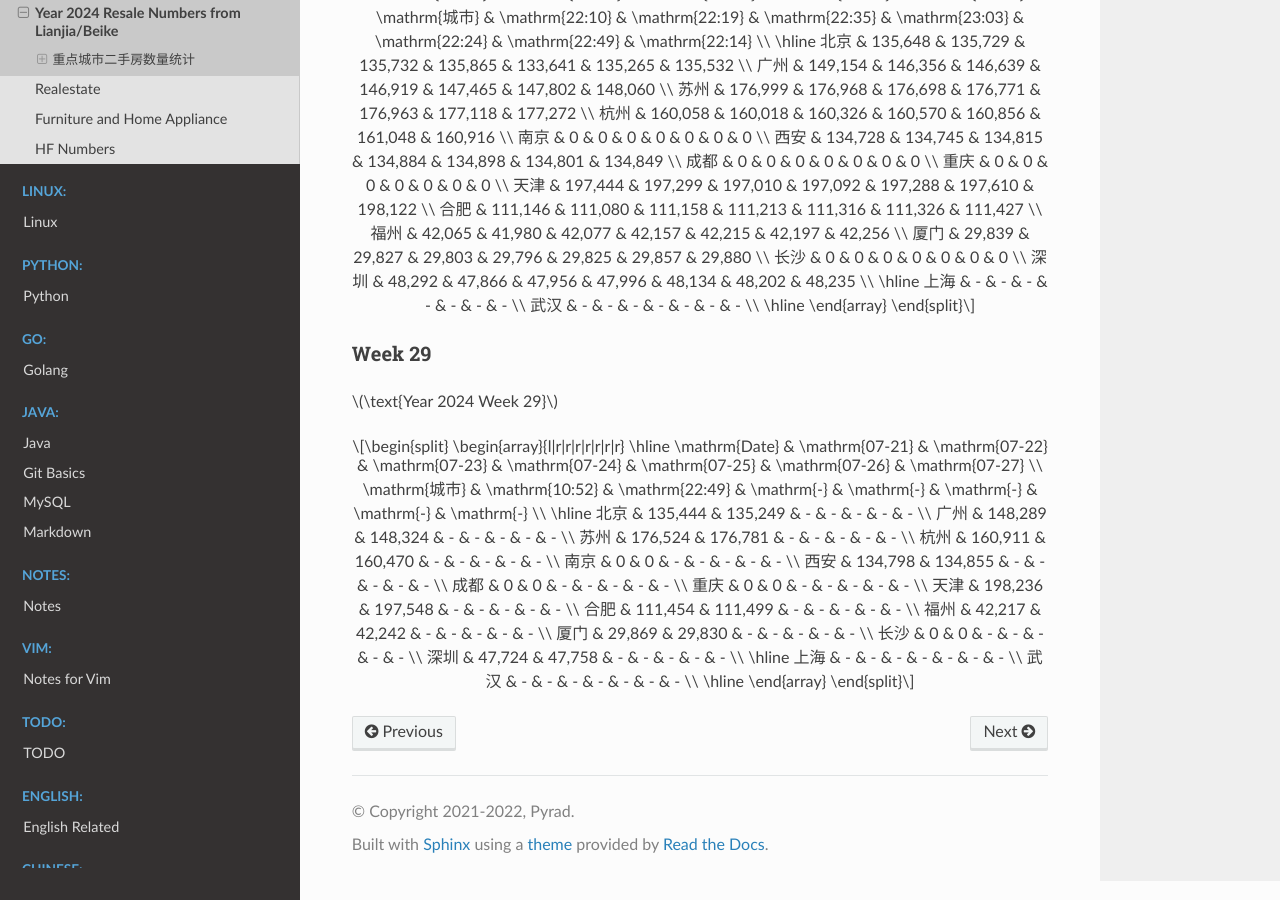
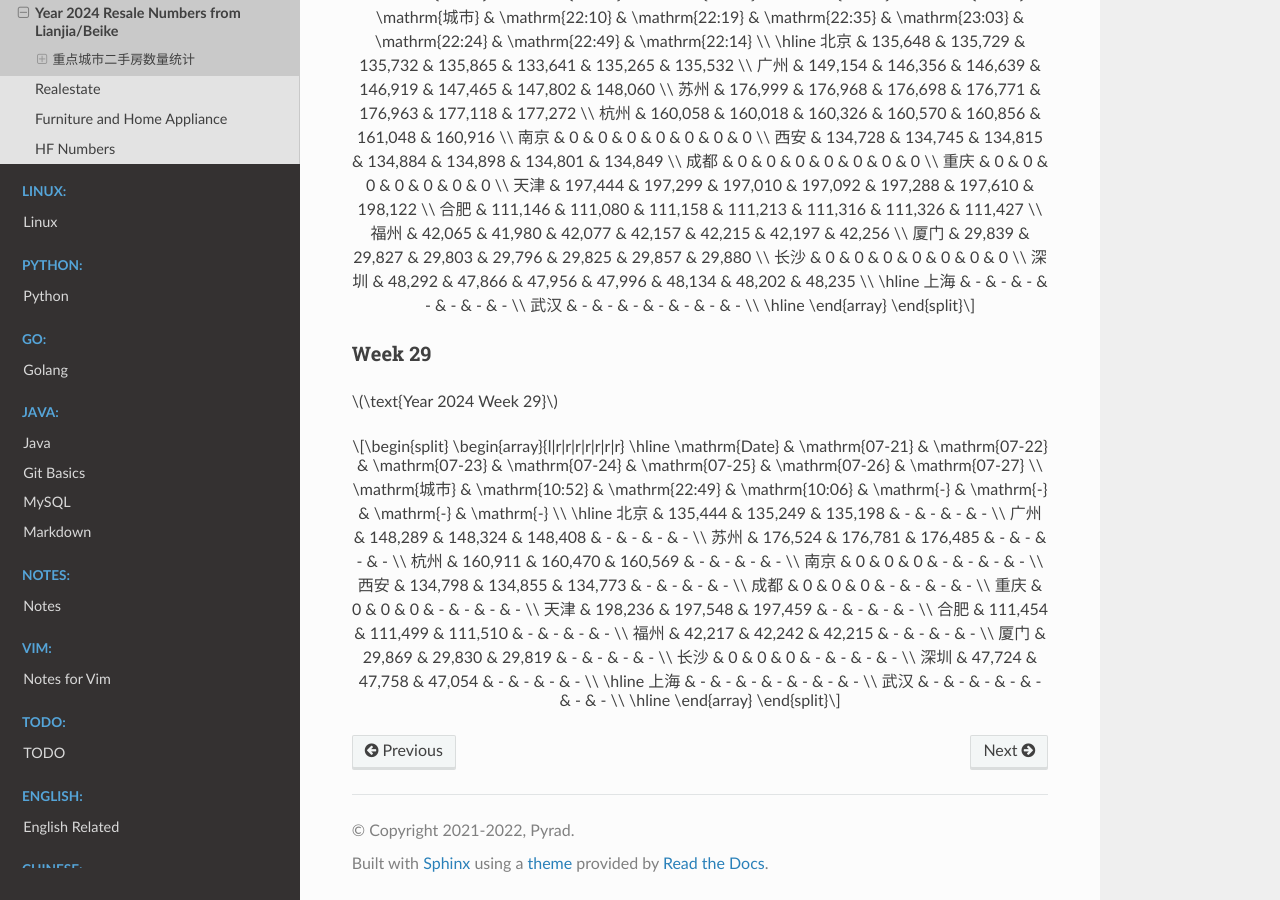
Before and after one commit to Pyrad/pyradnotes, a Sphinx documentation site: the page built from source/RealEstate/resalenumbers2024.md, in a window 1280 px wide and 900 px high, scrolled down 14120 px. Built offline with Sphinx 7.4.7 and the Read the Docs theme 2.0.0, drawn with Linux system fonts in a browser that asks for light colours; pages that are not in the unit, such as notebooks, are missing from menus; a script that is not in the unit is left out.

Commit message:
Realestate Update resale numbers 2024-07-23 10:06

```diff
--- a/source/RealEstate/resalenumbers2024.md
+++ b/source/RealEstate/resalenumbers2024.md
@@ -939,22 +939,22 @@ $$
 \begin{array}{l|r|r|r|r|r|r|r}
 \hline
 \mathrm{Date} & \mathrm{07-21} & \mathrm{07-22} & \mathrm{07-23} & \mathrm{07-24} & \mathrm{07-25} & \mathrm{07-26} & \mathrm{07-27} \\
-\mathrm{城市} & \mathrm{10:52} & \mathrm{22:49} & \mathrm{-} & \mathrm{-} & \mathrm{-} & \mathrm{-} & \mathrm{-} \\
+\mathrm{城市} & \mathrm{10:52} & \mathrm{22:49} & \mathrm{10:06} & \mathrm{-} & \mathrm{-} & \mathrm{-} & \mathrm{-} \\
 \hline
-北京 & 135,444 & 135,249 & - & - & - & - & - \\
-广州 & 148,289 & 148,324 & - & - & - & - & - \\
-苏州 & 176,524 & 176,781 & - & - & - & - & - \\
-杭州 & 160,911 & 160,470 & - & - & - & - & - \\
-南京 & 0 & 0 & - & - & - & - & - \\
-西安 & 134,798 & 134,855 & - & - & - & - & - \\
-成都 & 0 & 0 & - & - & - & - & - \\
-重庆 & 0 & 0 & - & - & - & - & - \\
-天津 & 198,236 & 197,548 & - & - & - & - & - \\
-合肥 & 111,454 & 111,499 & - & - & - & - & - \\
-福州 & 42,217 & 42,242 & - & - & - & - & - \\
-厦门 & 29,869 & 29,830 & - & - & - & - & - \\
-长沙 & 0 & 0 & - & - & - & - & - \\
-深圳 & 47,724 & 47,758 & - & - & - & - & - \\
+北京 & 135,444 & 135,249 & 135,198 & - & - & - & - \\
+广州 & 148,289 & 148,324 & 148,408 & - & - & - & - \\
+苏州 & 176,524 & 176,781 & 176,485 & - & - & - & - \\
+杭州 & 160,911 & 160,470 & 160,569 & - & - & - & - \\
+南京 & 0 & 0 & 0 & - & - & - & - \\
+西安 & 134,798 & 134,855 & 134,773 & - & - & - & - \\
+成都 & 0 & 0 & 0 & - & - & - & - \\
+重庆 & 0 & 0 & 0 & - & - & - & - \\
+天津 & 198,236 & 197,548 & 197,459 & - & - & - & - \\
+合肥 & 111,454 & 111,499 & 111,510 & - & - & - & - \\
+福州 & 42,217 & 42,242 & 42,215 & - & - & - & - \\
+厦门 & 29,869 & 29,830 & 29,819 & - & - & - & - \\
+长沙 & 0 & 0 & 0 & - & - & - & - \\
+深圳 & 47,724 & 47,758 & 47,054 & - & - & - & - \\
 \hline
 上海 & - & - & - & - & - & - & - \\
 武汉 & - & - & - & - & - & - & - \\
```
Also changed, not shown: 1 other file.
